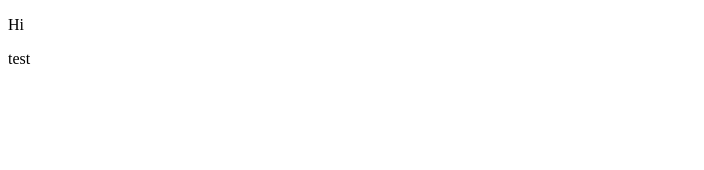
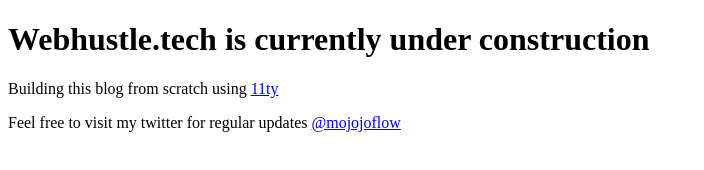
Before and after one commit to mojojoflow/11ty-dev-blog, an Eleventy site: page _src/index.md in a window 1280 px wide. Shown: the whole page, without its empty margins (0-704 px from the left). Built offline with nearby package versions, Linux system fonts and the light colour scheme; Eleventy itself is replaced by a stand-in of ours; files that its build step writes are made by us from their sources.

Commit message:
Update homepage with site under construction notice

```diff
--- a/_src/index.md
+++ b/_src/index.md
@@ -4,6 +4,7 @@ title: homepage
 
 ---
 
-Hi
+# Webhustle.tech is currently under construction
+Building this blog from scratch using [11ty](https://www.11ty.dev/)
 
-test
+Feel free to visit my twitter for regular updates [@mojojoflow](https://twitter.com/mojojoflow)
```
